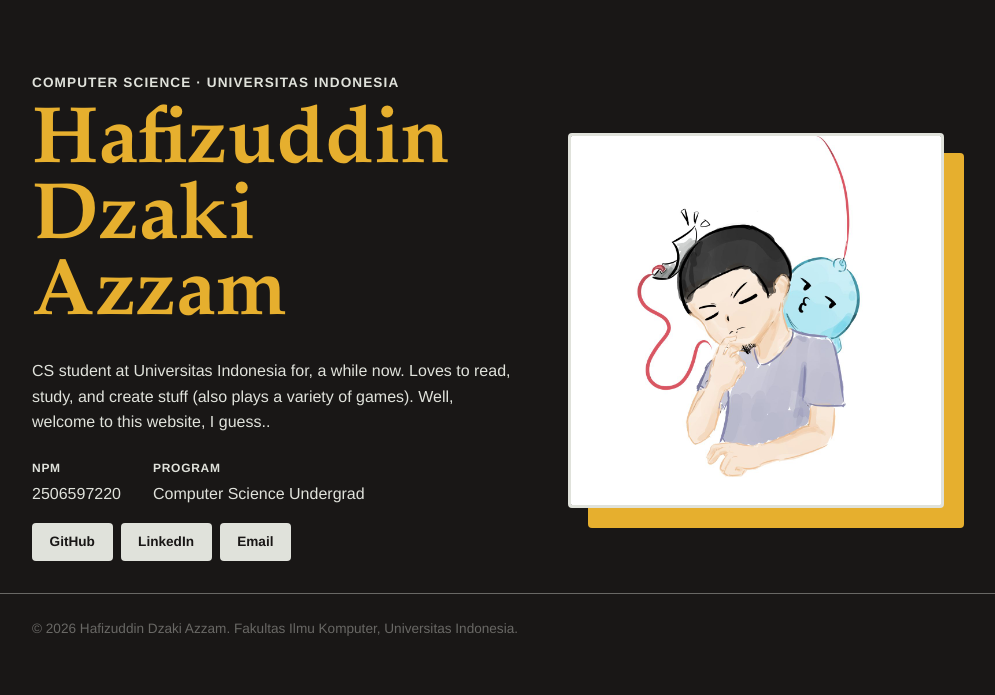
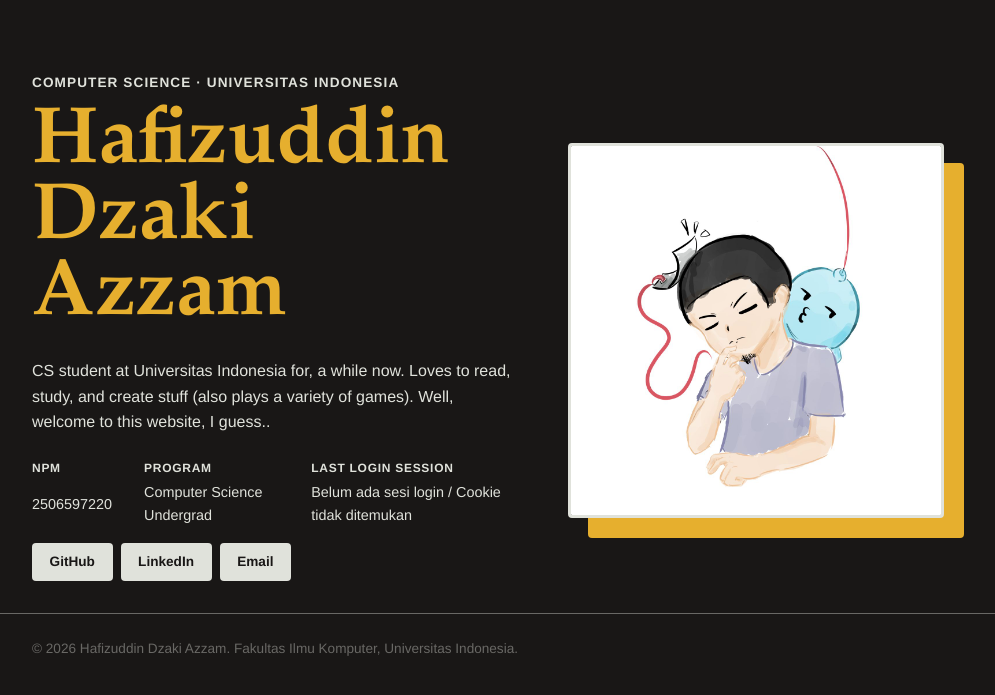
Before and after one commit to d-T0x/myportofolio, a Django app: page / in a window 1280 px wide. Shown: the part 74-769 px from the top of the page, without its empty margins (152-1147 px from the left). Run offline with Django 5.2, Linux system fonts and the light colour scheme.

Commit message:
feat: user authorization

```diff
--- a/main/views.py
+++ b/main/views.py
@@ -1,6 +1,8 @@
 from django.contrib import messages
 from django.contrib.auth import login, logout
 from django.contrib.auth.forms import AuthenticationForm, UserCreationForm
+from django.contrib.auth.decorators import login_required
+from django.core.exceptions import PermissionDenied
 from django.core import serializers
 from django.http import HttpResponse
 from django.shortcuts import get_object_or_404, redirect, render
@@ -10,20 +12,7 @@ from main.forms import (
     ExperienceForm,
     ExperienceUpdateForm,
 )
-
-
-def show_main(request):
-    context = {
-        "name": "Hafizuddin Dzaki Azzam",
-        "npm": "2506597220",
-        "study_program": "Computer Science Undergrad",
-        "bio": (
-            "CS student at Universitas Indonesia for, a while now. "
-            "Loves to read, study, and create stuff (also plays a variety of games). "
-            "Well, welcome to this website, I guess..  "
-        ),
-    }
-    return render(request, "index.html", context)
+import datetime
 
 
 def show_experience(request):
@@ -63,11 +52,14 @@ def login_user(request):
     form = AuthenticationForm(request, data=request.POST or None)
 
     if request.method == "POST" and form.is_valid():
-        login(request, form.get_user())
-        return redirect("main:show_main")
+        user = form.get_user()
+        login(request, user)
+        response = redirect("main:show_main")
+        response.set_cookie('last_login', datetime.datetime.now().strftime('%Y-%m-%d %H:%M:%S'))
+        return response
 
     context = {
-        "name": "Hafizuddin Dzaki Azzam",
+        "name": "Burhan",
         "form": form,
     }
     return render(request, "login.html", context)
@@ -75,8 +67,25 @@ def login_user(request):
 
 def logout_user(request):
     logout(request)
-    return redirect("main:show_main")
+    response = redirect("main:show_main")
+    response.delete_cookie('last_login')
+    return response
 
+
+def show_main(request):
+    last_login = request.COOKIES.get('last_login', 'Belum ada sesi login / Cookie tidak ditemukan')
+    context = {
+        "name": "Hafizuddin Dzaki Azzam",
+        "npm": "2506597220",
+        "study_program": "Computer Science Undergrad",
+        "bio": (
+            "CS student at Universitas Indonesia for, a while now. "
+            "Loves to read, study, and create stuff (also plays a variety of games). "
+            "Well, welcome to this website, I guess..  "
+        ),
+        "last_login": last_login,
+    }
+    return render(request, "index.html", context)
 
 
 def show_project(request):
@@ -97,7 +106,11 @@ def show_project(request):
     return render(request, "project.html", context)
 
 
+@login_required(login_url="/login/")
 def create_project(request):
+    if not request.user.is_superuser:
+        raise PermissionDenied
+
     form = ProjectForm(request.POST, request.FILES or None)
 
     if request.method == "POST" and form.is_valid():
@@ -112,7 +125,11 @@ def create_project(request):
     return render(request, "projects_form.html", context)
 
 
+@login_required(login_url="/login/")
 def create_experience(request):
+    if not request.user.is_superuser:
+        raise PermissionDenied
+
     form = ExperienceForm(request.POST or None)
 
     if request.method == "POST" and form.is_valid():
@@ -127,7 +144,11 @@ def create_experience(request):
     return render(request, "experience_form.html", context)
 
 
+@login_required(login_url="/login/")
 def update_experience(request, experience_id):
+    if not request.user.is_superuser:
+        raise PermissionDenied
+
     query_set = get_object_or_404(Experience, pk=experience_id)
     form = ExperienceUpdateForm(instance=query_set)
 
@@ -146,7 +167,11 @@ def update_experience(request, experience_id):
     return render(request, "experience_update_form.html", context)
 
 
+@login_required(login_url="/login/")
 def delete_project(request, project_id):
+    if not request.user.is_superuser:
+        raise PermissionDenied
+
     project = get_object_or_404(Project, pk=project_id)
 
     if request.method == "POST":
@@ -157,7 +182,11 @@ def delete_project(request, project_id):
     return redirect("main:show_project")
 
 
+@login_required(login_url="/login/")
 def delete_experience(request, experience_id):
+    if not request.user.is_superuser:
+        raise PermissionDenied
+
     experience = get_object_or_404(Experience, pk=experience_id)
 
     if request.method == "POST":
--- a/static/css/style.css
+++ b/static/css/style.css
@@ -141,6 +141,9 @@ h1, h2, .brand {
     margin-bottom: 0.2rem;
 }
 
+.meta-row dd {
+    font-size: 0.9rem;
+}
 
 .meta-row {
     display: grid;
--- a/templates/experience.html
+++ b/templates/experience.html
@@ -7,11 +7,13 @@
                 <p class="section-kicker">What I have gathered</p>
                 <div class="experience-header">
                     <h1>Experience</h1>
+                    {% if user.is_superuser %}
                     <a href="{% url 'main:create_experience' %}"
                             class="button experience-add-button">
                             <span aria-hidden="true">+</span>
                             Add
                     </a>
+                    {% endif %}
                 </div>
                 <div class="experience-grid">
                     {% for experience in experience_list %}
@@ -30,6 +32,7 @@
                                 <p class="experience-status">{{ experience.started_at }} - {{ experience.ended_at }}</p>
                             {% endif %}
 
+                            {% if user.is_superuser %}
                             <div class="experience-button">
                                 {% include "components/experience_delete_modal.html" with experience=experience %}
                                 <a href="{% url 'main:update_experience' experience.id %}"
@@ -37,6 +40,7 @@
                                     Update
                                 </a>
                             </div>
+                            {% endif %}
                         </article>
                     {% empty %}
                         <p class="empty-state">
--- a/templates/index.html
+++ b/templates/index.html
@@ -25,6 +25,10 @@
                             <dt>Program</dt>
                             <dd>{{ study_program }}</dd>
                         </div>
+                        <div class="meta-row">
+                            <dt>Last Login Session</dt>
+                            <dd>{{ last_login }}</dd>
+                        </div>
                     </dl>
                     <div class="social-links">
                         <a href="https://github.com/d-T0x" class="social-link" target="_blank">GitHub</a>
--- a/templates/project.html
+++ b/templates/project.html
@@ -16,11 +16,13 @@
                            class="project-search__input"
                            aria-label="Search based on project's name">
                     <button type="submit" class="button">Search</button>
+                    {% if user.is_superuser %}
                     <a href="{% url 'main:create_project' %}"
                         class="button project-add-button">
                         <span aria-hidden="true">+</span>
                         Add
                     </a>
+                    {% endif %}
                 </form>
                 <div class="project-grid">
                     {% for project in project_list %}
@@ -54,7 +56,9 @@
                                         </dd>
                                     </div>
                                 </dl>
+                                {% if user.is_superuser %}
                                 {% include "components/project_delete_modal.html" with project=project %}
+                                {% endif %}
                             </div>
                         </article>
                     {% empty %}
```
